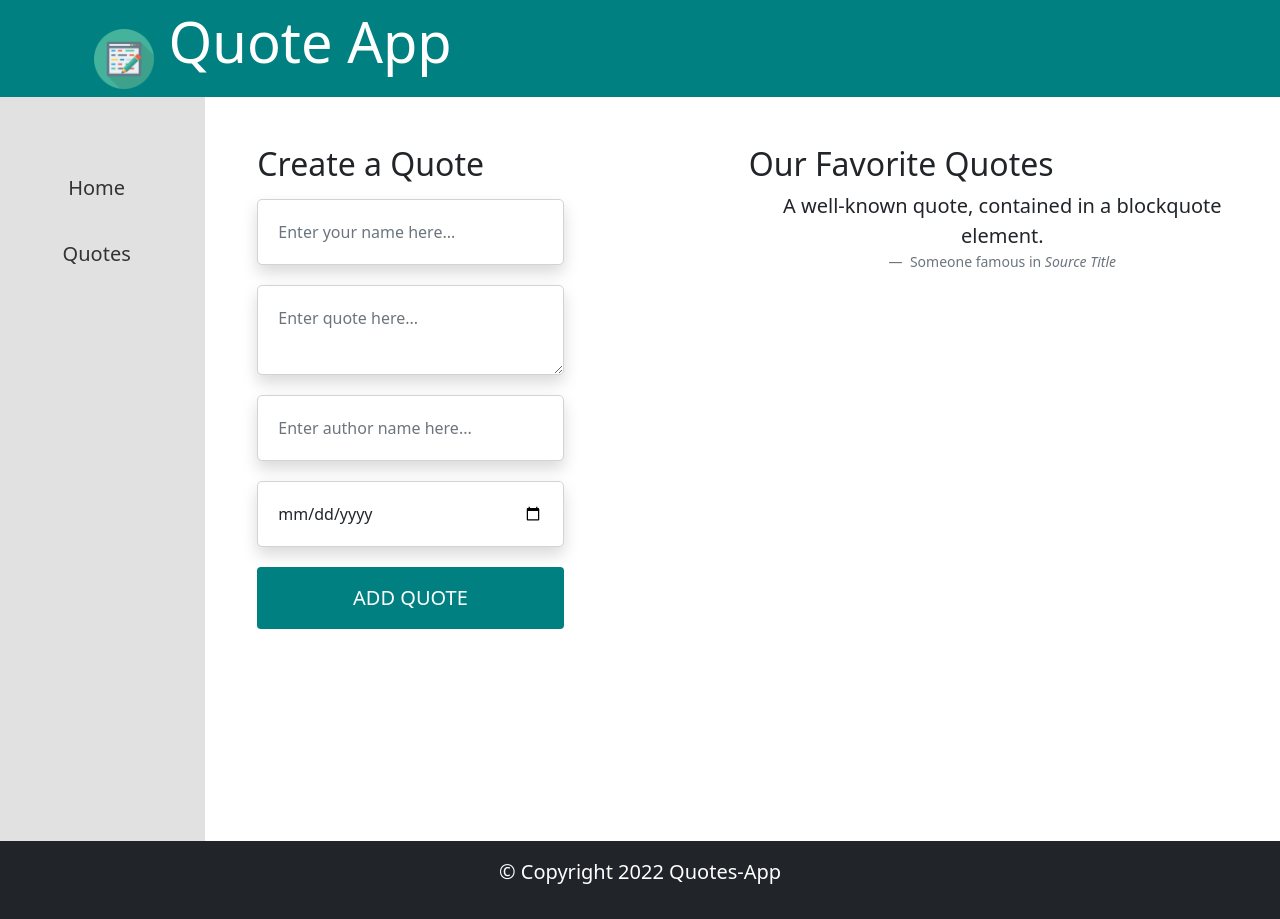
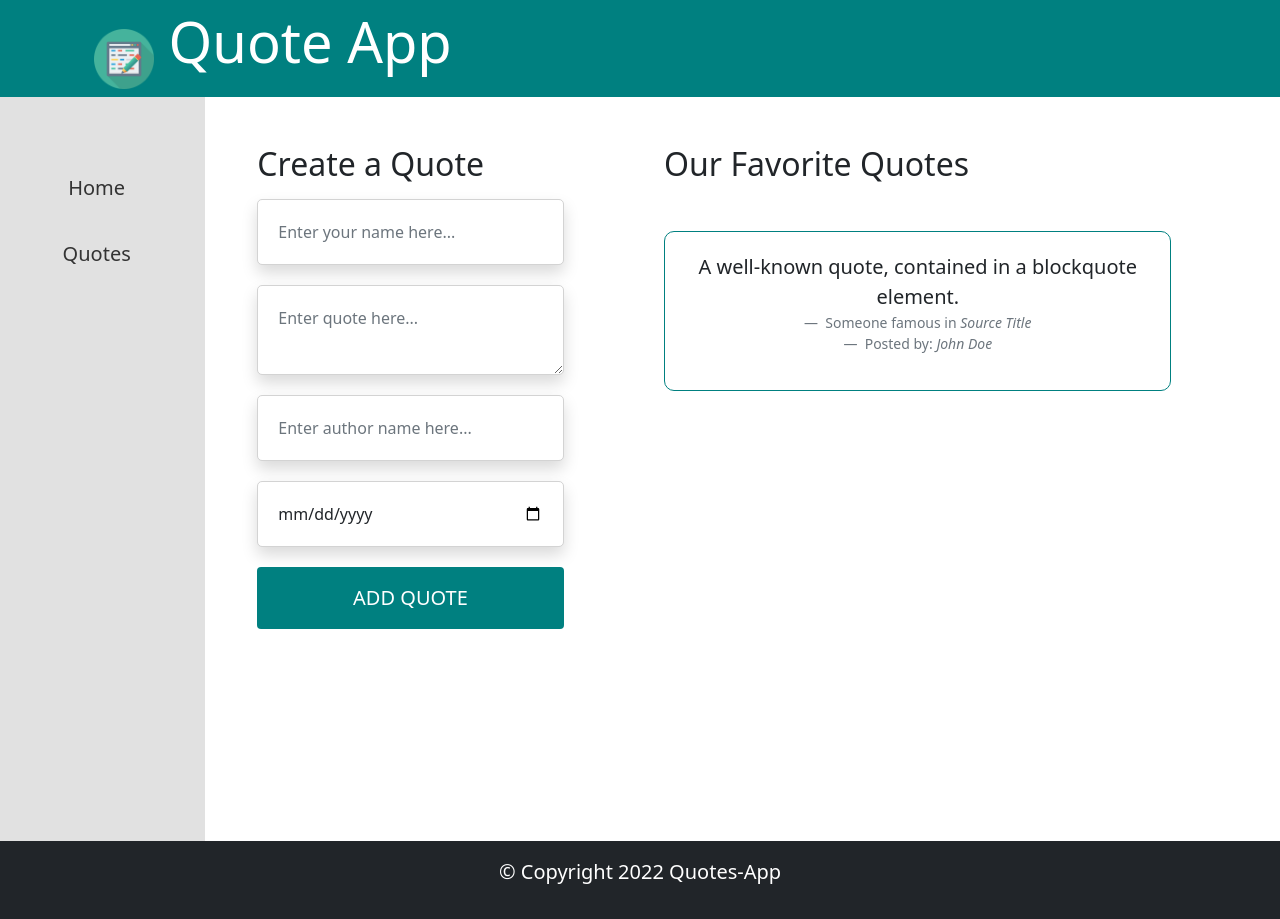
Before and after one commit to bignimz/quotes-web-app, an Angular app: page / in a window 1280 px wide. Built offline with nearby package versions, Linux system fonts and the light colour scheme.

Commit message:
Added styling to the quote card

```diff
--- a/src/app/app.component.html
+++ b/src/app/app.component.html
@@ -20,7 +20,7 @@
 
   <!-- Main body / create quote -->
   <div class="main-body col-lg-10 col-md-10 col-sm-12 pt-5">
-    <div class="container d-flex flex-wrap justify-content-between">
+    <div class="container-fluid d-flex flex-wrap justify-content-between">
       <!-- Quote Form -->
       <form
         action=""
@@ -52,8 +52,8 @@
       </form>
 
       <!-- Quotes Display -->
-      <div class="home col-lg-6 col-md-8 col-sm-12">
-        <h2>Our Favorite Quotes</h2>
+      <div class="home col-lg-6 col-md-8 col-sm-12 mx-auto">
+        <h2 class="mb-5">Our Favorite Quotes</h2>
         <app-home></app-home>
       </div>
       <!-- <router-outlet></router-outlet> -->
--- a/src/app/home/home.component.css
+++ b/src/app/home/home.component.css
@@ -0,0 +1,5 @@
+.q-border {
+      border: 1px solid teal;
+      border-radius: 10px;
+      padding: 20px;
+}
--- a/src/app/home/home.component.html
+++ b/src/app/home/home.component.html
@@ -6,11 +6,14 @@
 <div class="quote-results">
   <pre>{{ selectedQuote | json }}</pre>
 </div> -->
-<figure class="text-center">
+<figure class="text-center q-border">
   <blockquote class="blockquote">
     <p>A well-known quote, contained in a blockquote element.</p>
   </blockquote>
   <figcaption class="blockquote-footer">
     Someone famous in <cite title="Source Title">Source Title</cite>
   </figcaption>
+  <figcaption class="blockquote-footer">
+    Posted by: <cite title="Source Title">John Doe</cite>
+  </figcaption>
 </figure>
```
